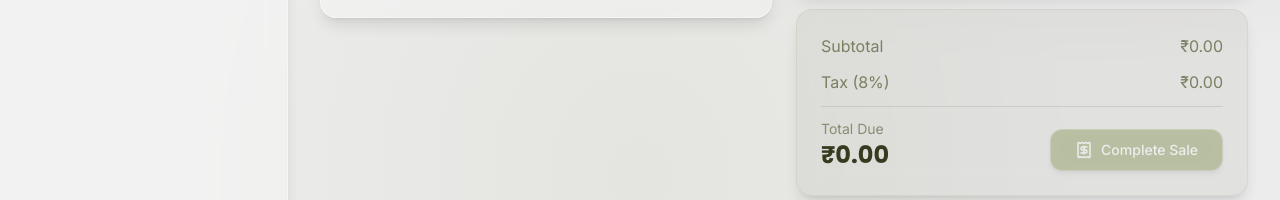
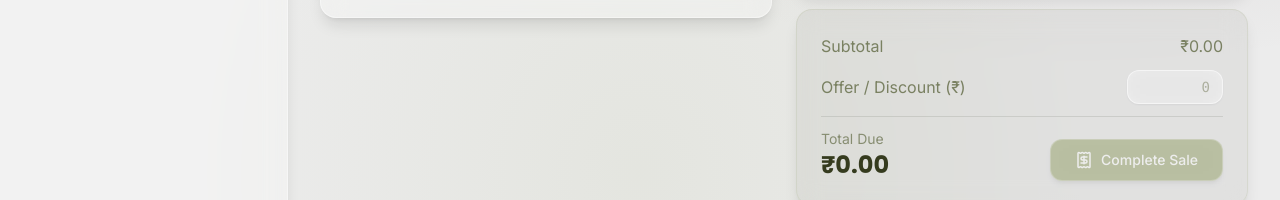
Before and after one commit to krish-32/yuvatimes, a React (Vite) app in the folder frontend/: page /pos in a window 1280 px wide. Shown: the part 547-747 px from the top of the page. Built offline with nearby package versions, Linux system fonts and the light colour scheme; no server answers.

Commit message:
feat: replace tax calculation with discount support in POS

```diff
--- a/frontend/src/pages/POS.jsx
+++ b/frontend/src/pages/POS.jsx
@@ -15,6 +15,12 @@ import { usePosStore } from '../store/usePosStore';
 export default function POS() {
   const activeSessionId = usePosStore((state) => state.activeSessionId);
   const addSession = usePosStore((state) => state.addSession);
+  const setDiscount = usePosStore((state) => state.setDiscount);
+
+  const activeSession = usePosStore((state) =>
+    state.sessions.find(s => s.id === state.activeSessionId)
+  );
+  const discount = activeSession?.discount || 0;
 
   const {
     items,
@@ -53,18 +59,16 @@ export default function POS() {
   };
 
   // Performance Optimization: Cache these calculations
-  const { subtotal, tax, total } = useMemo(() => {
+  const { subtotal, total } = useMemo(() => {
     const calculatedSubtotal = items.reduce(
       (sum, item) => sum + (item.sellingPrice || item.price || 0),
       0
     );
-    const calculatedTax = calculatedSubtotal * 0.08; // 8% tax rate
     return {
       subtotal: calculatedSubtotal,
-      tax: calculatedTax,
-      total: calculatedSubtotal + calculatedTax,
+      total: Math.max(0, calculatedSubtotal - discount),
     };
-  }, [items]);
+  }, [items, discount]);
 
   if (!activeSessionId) {
     return (
@@ -118,9 +122,16 @@ export default function POS() {
                 <span>Subtotal</span>
                 <span>₹{subtotal.toFixed(2)}</span>
               </div>
-              <div className="flex justify-between text-primary-700/70">
-                <span>Tax (8%)</span>
-                <span>₹{tax.toFixed(2)}</span>
+              <div className="flex justify-between items-center text-primary-700/70">
+                <span>Offer / Discount (₹)</span>
+                <input
+                  type="number"
+                  min="0"
+                  value={discount === 0 ? '' : discount}
+                  onChange={(e) => setDiscount(activeSessionId, Number(e.target.value) || 0)}
+                  className="glass-input w-24 px-3 py-1.5 text-right font-mono text-sm bg-white/40"
+                  placeholder="0"
+                />
               </div>
 
               <div className="pt-3 border-t border-primary-900/10 flex justify-between items-end">
@@ -172,8 +183,8 @@ export default function POS() {
               <span>₹{subtotal.toFixed(2)}</span>
             </div>
             <div className="flex justify-between text-sm text-primary-700/70">
-              <span>Tax (8%)</span>
-              <span>₹{tax.toFixed(2)}</span>
+              <span>Offer / Discount</span>
+              <span className="text-secondary-600">-₹{discount.toFixed(2)}</span>
             </div>
             <div className="flex justify-between font-display font-bold text-primary-800 text-base pt-2 border-t border-white/20">
               <span>Total Due</span>
--- a/frontend/src/store/usePosStore.js
+++ b/frontend/src/store/usePosStore.js
@@ -4,6 +4,7 @@ import { create } from 'zustand';
  * @typedef {Object} PosSession
  * @property {string} id - Unique identifier for the checkout session.
  * @property {Array} items - Array of items scanned into this session.
+ * @property {number} discount - The flat discount applied in Rupees.
  * @property {Object|null} clientDetails - Optional customer details for the session.
  */
 
@@ -24,6 +25,7 @@ function generateSessionId() {
 const createNewSession = () => ({
   id: generateSessionId(),
   items: [],
+  discount: 0,
   clientDetails: null,
 });
 
@@ -100,13 +102,25 @@ export const usePosStore = create((set, get) => {
     })),
 
     /**
-     * Clears all items from a specific session (e.g., after completing a checkout).
+     * Sets the flat discount amount for a specific session.
+     * @param {string} sessionId - The ID of the session.
+     * @param {number} discount - The discount in Rupees.
+     */
+    setDiscount: (sessionId, discount) =>
+    set((state) => ({
+      sessions: state.sessions.map((s) =>
+        s.id === sessionId ? { ...s, discount } : s
+      ),
+    })),
+
+    /**
+     * Clears all items and resets discount from a specific session (e.g., after completing a checkout).
      * @param {string} sessionId - The ID of the session.
      */
     clearSessionItems: (sessionId) =>
     set((state) => ({
       sessions: state.sessions.map((s) =>
-        s.id === sessionId ? { ...s, items: [] } : s
+        s.id === sessionId ? { ...s, items: [], discount: 0 } : s
       ),
     })),
   };
```
